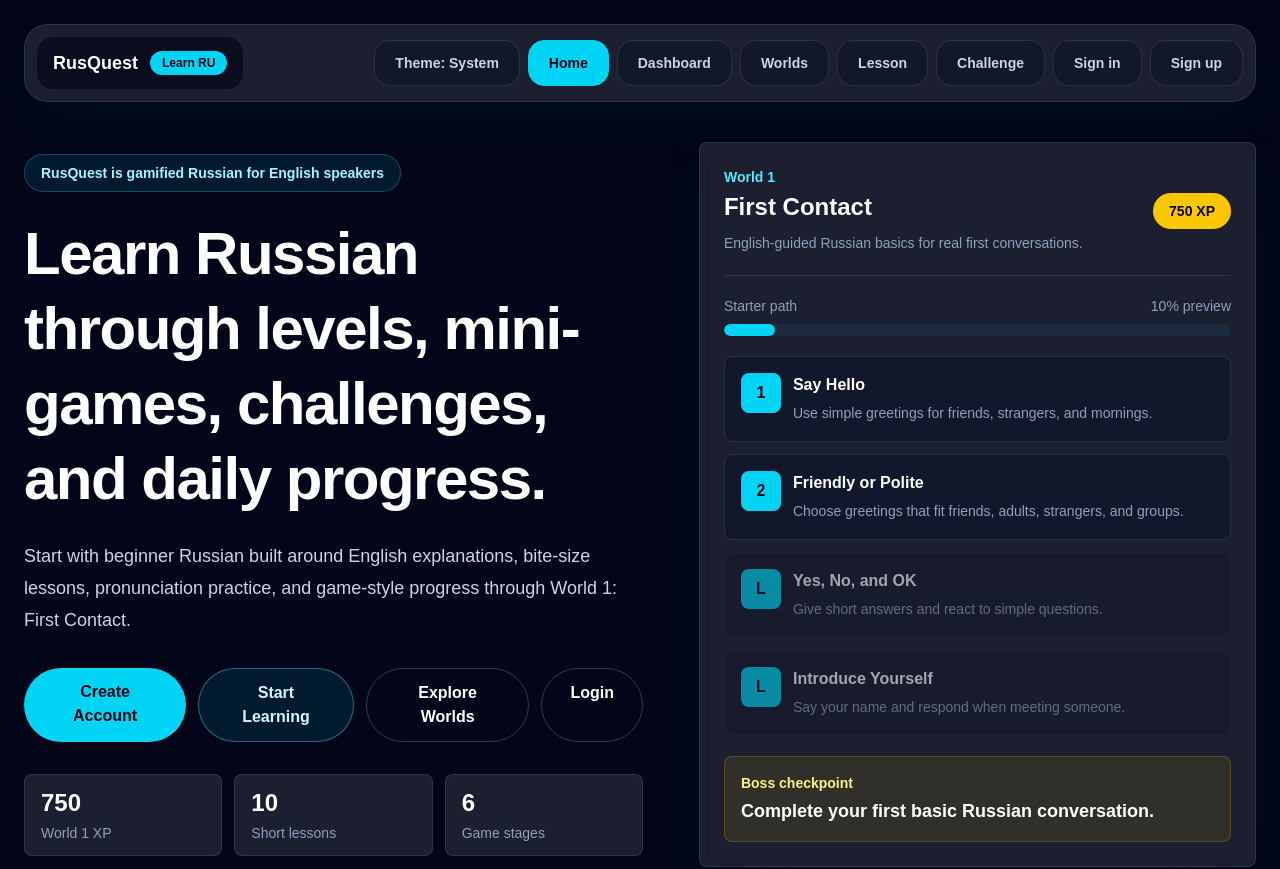
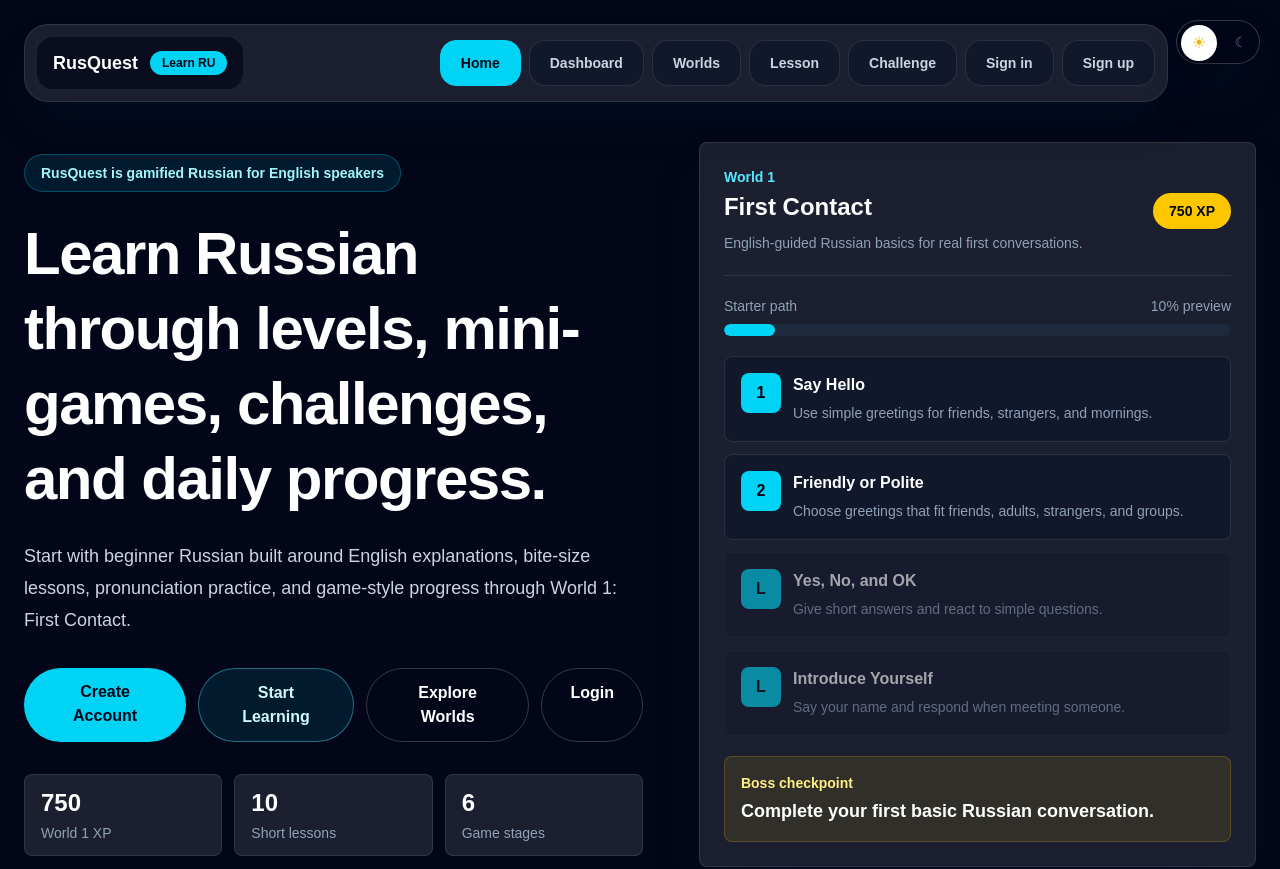
Before and after one commit to ayhampeter-debug/russian-learning-platform, a Next.js app: page / in a window 1280 px wide. Shown: the top 869 px of the page. Built offline with nearby package versions, Linux system fonts and the light colour scheme; no server answers.

Commit message:
Make theme toggle a floating switch

```diff
--- a/app/layout.tsx
+++ b/app/layout.tsx
@@ -2,6 +2,7 @@ import type { Metadata } from "next";
 import { ClerkProvider } from "@clerk/nextjs";
 import { Geist, Geist_Mono } from "next/font/google";
 import { ThemeProvider, themeStorageKey } from "@/components/ThemeProvider";
+import { ThemeToggle } from "@/components/ThemeToggle";
 import { UserSync } from "@/components/UserSync";
 import "./globals.css";
 
@@ -57,6 +58,7 @@ export default function RootLayout({
         <body className="min-h-full flex flex-col">
           <script dangerouslySetInnerHTML={{ __html: themeScript }} />
           <ThemeProvider>
+            <ThemeToggle />
             <UserSync />
             {children}
           </ThemeProvider>
--- a/components/Navigation.tsx
+++ b/components/Navigation.tsx
@@ -3,7 +3,6 @@
 import { UserButton, useUser } from "@clerk/nextjs";
 import Link from "next/link";
 import { usePathname } from "next/navigation";
-import { ThemeToggle } from "@/components/ThemeToggle";
 
 type NavItem = {
   href: string;
@@ -23,7 +22,7 @@ export function Navigation() {
   const { isLoaded, isSignedIn } = useUser();
 
   return (
-    <nav className="mx-auto mb-6 w-full max-w-7xl px-3 pt-3 sm:mb-10 sm:px-6 sm:pt-6">
+    <nav className="mx-auto mb-6 w-full max-w-7xl px-3 pt-16 sm:mb-10 sm:px-6 sm:pt-20 lg:pr-28 lg:pt-6 2xl:pr-6">
       <div className="rounded-2xl border border-white/10 bg-white/10 p-2 shadow-2xl shadow-cyan-950/20 backdrop-blur sm:rounded-3xl sm:p-3">
         <div className="flex min-w-0 flex-col gap-2 lg:flex-row lg:items-center lg:justify-between">
           <Link
@@ -39,8 +38,6 @@ export function Navigation() {
           </Link>
 
           <div className="grid grid-cols-2 gap-2 text-xs font-semibold text-slate-300 sm:grid-cols-3 sm:text-sm lg:flex lg:items-center">
-            <ThemeToggle />
-
             {navItems.map((item) => {
               const isActive =
                 pathname === item.href ||
--- a/components/ThemeToggle.tsx
+++ b/components/ThemeToggle.tsx
@@ -1,6 +1,6 @@
 "use client";
 
-import { getNextTheme, useTheme } from "@/components/ThemeProvider";
+import { useTheme } from "@/components/ThemeProvider";
 
 const themeLabels = {
   light: "Light",
@@ -8,19 +8,42 @@ const themeLabels = {
   system: "System",
 };
 
+const lightIcon = "\u2600";
+const darkIcon = "\u263E";
+
 export function ThemeToggle() {
   const { theme, resolvedTheme, setTheme } = useTheme();
-  const nextTheme = getNextTheme(theme);
+  const nextTheme = resolvedTheme === "dark" ? "light" : "dark";
+  const isDark = resolvedTheme === "dark";
 
   return (
     <button
       type="button"
       onClick={() => setTheme(nextTheme)}
-      className="min-h-11 rounded-2xl border border-white/10 bg-slate-900/70 px-3 py-3 text-center text-xs font-semibold text-slate-300 transition hover:border-cyan-400/50 hover:bg-cyan-400/10 hover:text-white sm:px-4 sm:text-sm lg:px-5"
+      className="group fixed right-3 top-3 z-50 flex h-11 w-[5.25rem] items-center rounded-full border border-white/20 bg-slate-950/90 p-1 shadow-2xl shadow-cyan-950/40 backdrop-blur transition hover:border-cyan-300/70 focus:outline-none focus:ring-2 focus:ring-cyan-300 focus:ring-offset-2 focus:ring-offset-slate-950 sm:right-5 sm:top-5"
       aria-label={`Theme: ${themeLabels[theme]}. Switch to ${themeLabels[nextTheme]}.`}
+      aria-pressed={isDark}
       title={`Theme: ${themeLabels[theme]} (${resolvedTheme})`}
     >
-      Theme: {themeLabels[theme]}
+      <span className="sr-only">
+        Theme: {themeLabels[theme]}. Switch to {themeLabels[nextTheme]}.
+      </span>
+      <span className="flex flex-1 items-center justify-between px-2 text-sm leading-none">
+        <span aria-hidden="true" className={isDark ? "text-slate-500" : "text-yellow-300"}>
+          {lightIcon}
+        </span>
+        <span aria-hidden="true" className={isDark ? "text-cyan-200" : "text-slate-500"}>
+          {darkIcon}
+        </span>
+      </span>
+      <span
+        aria-hidden="true"
+        className={`absolute left-1 top-1 flex h-9 w-9 items-center justify-center rounded-full bg-white text-base shadow-lg shadow-slate-950/30 transition-transform duration-200 ${
+          isDark ? "translate-x-10 text-slate-950" : "translate-x-0 text-yellow-500"
+        }`}
+      >
+        {isDark ? darkIcon : lightIcon}
+      </span>
     </button>
   );
 }
```
